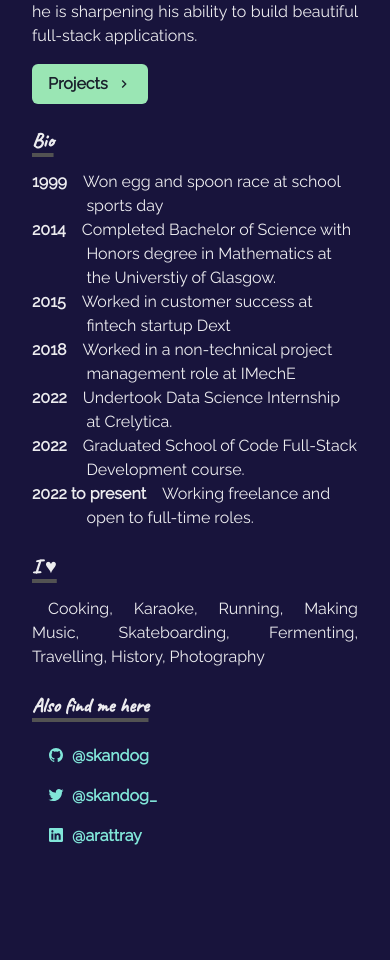
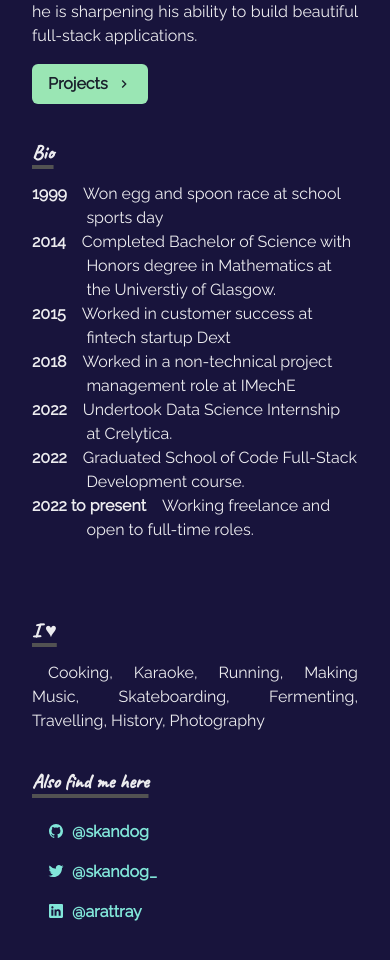
Before and after one commit to skandog/p, a Next.js app: page / in a window 390 px wide. Shown: the part 700-1660 px from the top of the page. Before the commit the page ends 1611 px from the top, so only its background shows below. Built offline with nearby package versions, Linux system fonts and the light colour scheme.

Commit message:
added grid structure to bio and loves to make more responsive on desktop

```diff
--- a/pages/index.js
+++ b/pages/index.js
@@ -10,7 +10,8 @@ import {
   Button,
   List,
   ListItem,
-  Icon
+  Icon,
+  SimpleGrid
 } from '@chakra-ui/react'
 import { ChevronRightIcon } from '@chakra-ui/icons'
 import Section from '../components/section'
@@ -99,6 +100,7 @@ const Page = () => {
             </NextLink>
           </Box>
         </Section>
+        <SimpleGrid columns={[1, 1, 2]} spacing={10}>
           <Section delay={0.2}>
             <Heading as="h3" variant={'section-title'}>
               Bio
@@ -107,12 +109,6 @@ const Page = () => {
               <BioYear>1999</BioYear>
               Won egg and spoon race at school sports day
             </BioSection>
-
-          {/* <BioSection>
-            <BioYear>2009</BioYear>
-            Won gold in scotland inter-university trampolene competiton
-          </BioSection> */}
-
             <BioSection>
               <BioYear>2014</BioYear>
               Completed Bachelor of Science with Honors degree in Mathematics at
@@ -139,17 +135,16 @@ const Page = () => {
               Working freelance and open to full-time roles.
             </BioSection>
           </Section>
+          <SimpleGrid columns={1}>
             <Section delay={0.3}>
               <Heading as="h3" variant="section-title">
                 I ♥
               </Heading>
               <Paragraph>
-
-            Cooking, Karaoke, Running, Making Music, Skateboarding, Fermenting, Travelling, History,
-            Photography
+                Cooking, Karaoke, Running, Making Music, Skateboarding,
+                Fermenting, Travelling, History, Photography
               </Paragraph>
             </Section>
-
             <Section delay={0.4}>
               <Heading as="h3" variant="section-title">
                 Also find me here
@@ -195,6 +190,8 @@ const Page = () => {
                 <ListItem></ListItem>
               </List>
             </Section>
+          </SimpleGrid>
+        </SimpleGrid>
       </Container>
     </Layout>
   )
```
Lines whose indentation alone changed are shown as unchanged.
